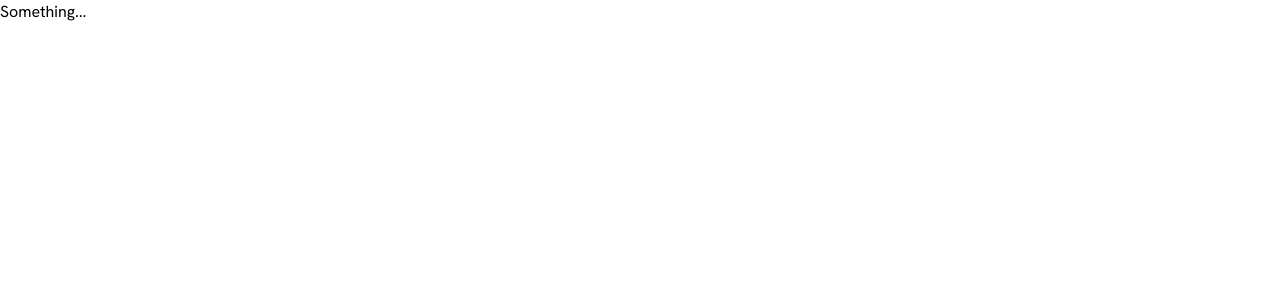
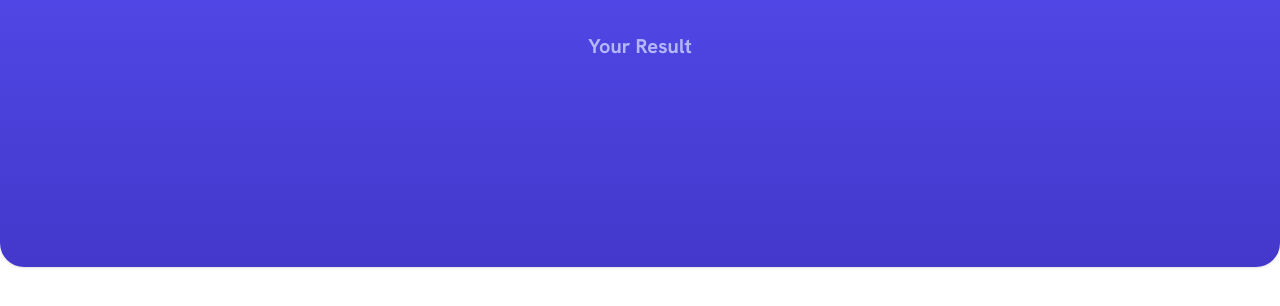
Before and after one commit to jameyhart/fe-results-summary-component, a Next.js app: page / in a window 1280 px wide. Shown: the top 306 px of the page. Built offline with nearby package versions, Linux system fonts and the light colour scheme.

Commit message:
Gradient

```diff
--- a/app/page.tsx
+++ b/app/page.tsx
@@ -1,7 +1,11 @@
 export default function Home() {
   return (
-    <>
-      Something...
-    </>
+    <div className="h-screen">
+        <div className="h-1/3 rounded-b-[24px] shadow flex justify-center bg-gradient-to-b from-indigo-600 to-indigo-700">
+          <p className="py-8 font-bold text-xl text-indigo-100/70">
+            Your Result
+          </p>
+        </div>
+      </div>
   )
 }
```
